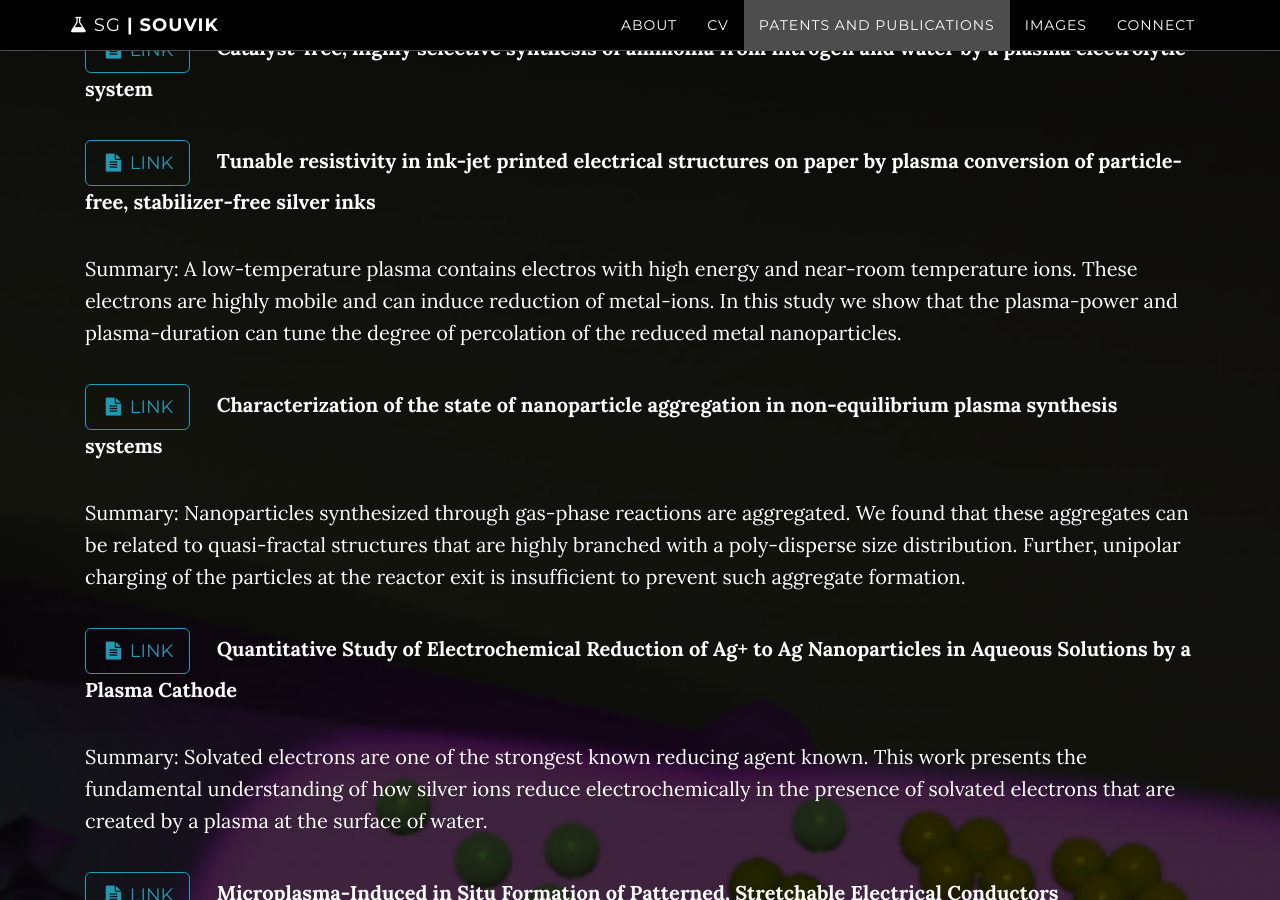
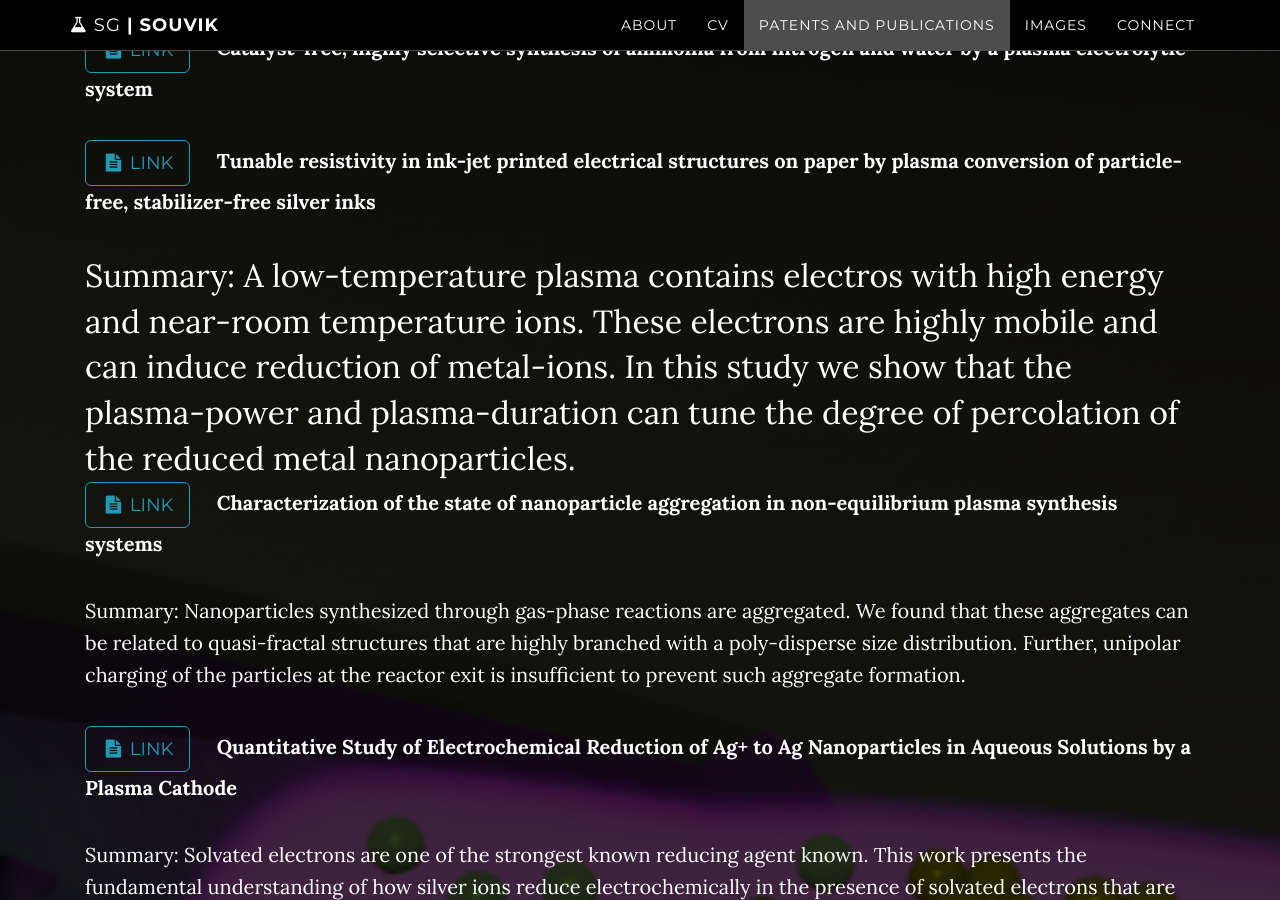
Before and after one commit to SouvikSG/souviksg.github.io, a Jekyll site: the page built from index.html, in a window 1280 px wide and 900 px high, scrolled down 4805 px. Built offline with Jekyll 4.4.1, drawn with Linux system fonts in a browser that asks for light colours.

Commit message:
Update publications.html

```diff
--- a/_includes/publications.html
+++ b/_includes/publications.html
@@ -15,7 +15,7 @@
 
 <p><a target='_blank' href="https://avs.scitation.org/doi/abs/10.1116/1.5042459" class="btn btn-default btn-lg"> <i class="fa fa-file-text fa-fw"></i>  LINK</a> &nbsp; &nbsp; <b>Tunable resistivity in ink-jet printed electrical structures on paper by plasma conversion of particle-free, stabilizer-free silver inks</b></p>
 
-<p>Summary: A low-temperature plasma contains electros with high energy and near-room temperature ions.  These electrons are highly mobile and can induce reduction of metal-ions. In this study we show that the plasma-power and plasma-duration can tune the degree of percolation of the reduced metal nanoparticles. </p>
+<font size=6> Summary: A low-temperature plasma contains electros with high energy and near-room temperature ions.  These electrons are highly mobile and can induce reduction of metal-ions. In this study we show that the plasma-power and plasma-duration can tune the degree of percolation of the reduced metal nanoparticles.</font>
 
 <p><a target='_blank' href="https://iopscience.iop.org/article/10.1088/1361-6463/aad26f" class="btn btn-default btn-lg"> <i class="fa fa-file-text fa-fw"></i>  LINK</a> &nbsp; &nbsp; <b>Characterization of the state of nanoparticle aggregation in non-equilibrium plasma synthesis systems</b></p>
 
```
